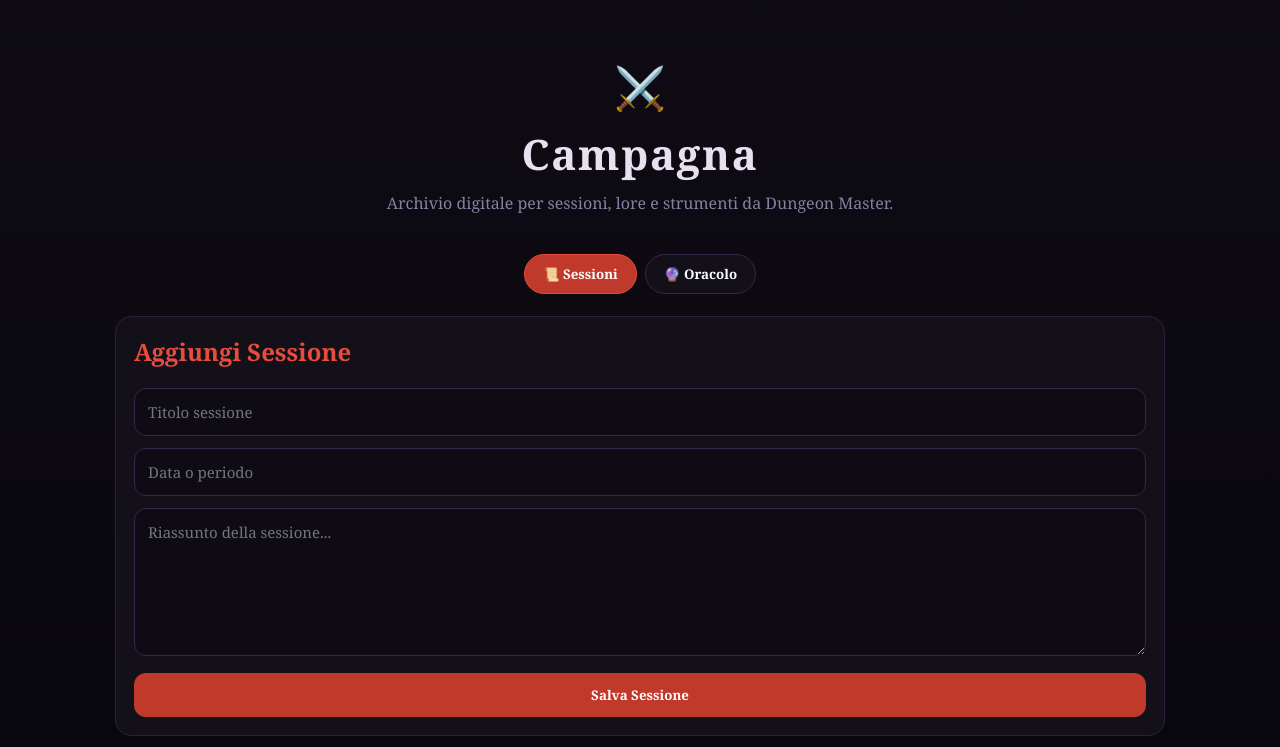
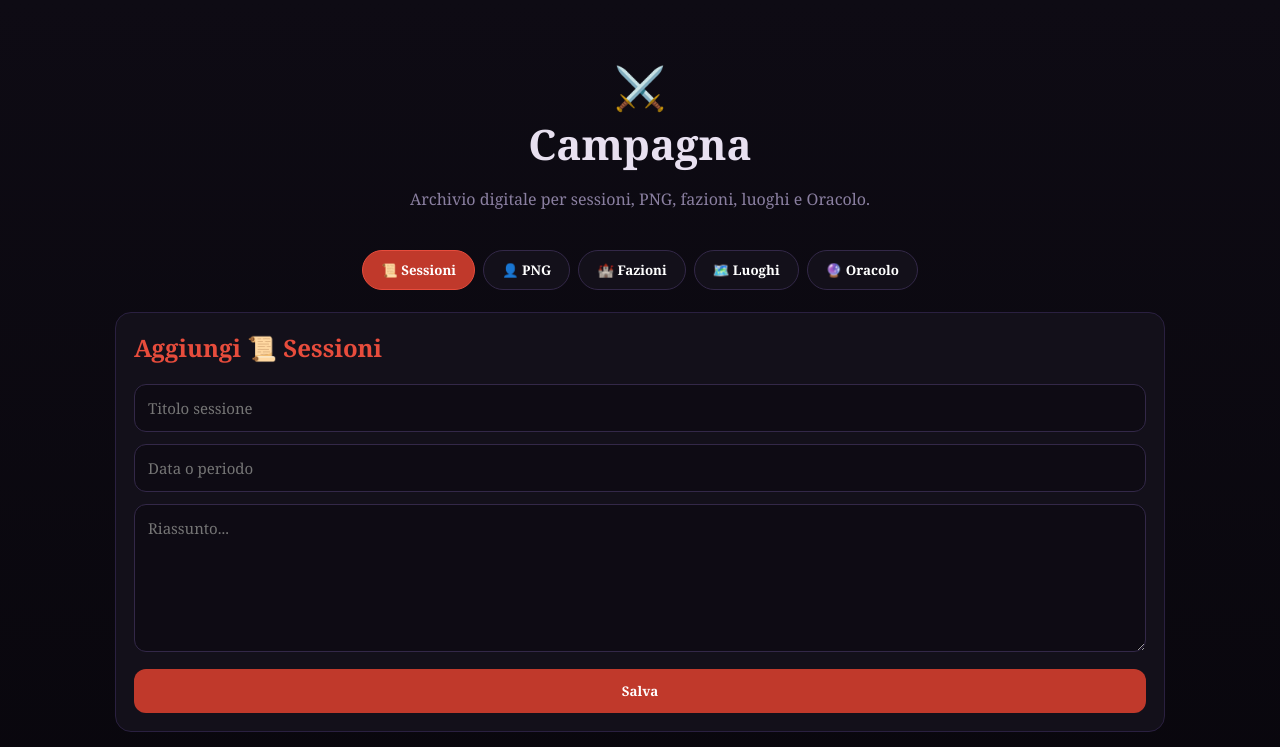
Before and after one commit to fabioconticelli-creator/Campagna, a Next.js app: page / in a window 1280 px wide. Shown: the top 747 px of the page. Built offline with nearby package versions, Linux system fonts and the light colour scheme; no server answers; the database is empty.

Commit message:
Update page.js

```diff
--- a/app/page.js
+++ b/app/page.js
@@ -3,369 +3,169 @@
 import { useEffect, useState } from 'react'
 import { supabase } from '../lib/supabase'
 
-const C = {
-  bg: '#0e0b14',
-  bg2: '#13101a',
-  bg3: '#1a1624',
-  border: '#2a2040',
-  border2: '#332848',
-  red: '#c0392b',
-  red2: '#e74c3c',
-  text: '#e8e0f0',
-  textDim: '#8a7fa0',
-  textMuted: '#4a4060',
-}
+const C={bg:'#0e0b14',bg2:'#13101a',bg3:'#1a1624',border:'#2a2040',border2:'#332848',red:'#c0392b',red2:'#e74c3c',text:'#e8e0f0',textDim:'#8a7fa0',textMuted:'#4a4060'}
 
-function Card({ children, style = {} }) {
-  return (
-    <div style={{
-      background: C.bg2,
-      border: `1px solid ${C.border}`,
-      borderRadius: 16,
-      padding: 18,
-      ...style
-    }}>
-      {children}
-    </div>
-  )
-}
+const tabs=[
+  ['sessions','📜 Sessioni'],
+  ['npcs','👤 PNG'],
+  ['factions','🏰 Fazioni'],
+  ['locations','🗺️ Luoghi'],
+  ['oracle','🔮 Oracolo']
+]
 
-function OracleBox({ sessions }) {
-  const [input, setInput] = useState('')
-  const [reply, setReply] = useState('')
-  const [loading, setLoading] = useState(false)
+function Card({children}){return <div style={{background:C.bg2,border:`1px solid ${C.border}`,borderRadius:16,padding:18}}>{children}</div>}
 
-  async function askOracle() {
-    if (!input.trim() || loading) return
+const inputStyle={width:'100%',marginBottom:12,background:C.bg,color:C.text,border:`1px solid ${C.border2}`,borderRadius:12,padding:13,outline:'none',fontSize:15}
 
-    setLoading(true)
-    setReply('')
+function OracleBox({data}){
+  const [input,setInput]=useState('')
+  const [reply,setReply]=useState('')
+  const [loading,setLoading]=useState(false)
 
-    const sessionContext = sessions.map(s =>
-      `- ${s.date || 'Data ignota'} | ${s.title}: ${s.summary || ''}`
-    ).join('\n')
+  async function ask(){
+    if(!input.trim()||loading)return
+    setLoading(true);setReply('')
 
-    const context = `
+    const ctx=`
 Sei l'Oracolo della campagna.
-Parli in italiano, con tono oscuro, solenne, fantasy e utile.
-Aiuti il Dungeon Master a sviluppare sessioni, PNG, fazioni, eventi e conseguenze.
+Rispondi in italiano, tono oscuro, solenne, fantasy e utile.
 
-SESSIONI REGISTRATE:
-${sessionContext || 'Nessuna sessione registrata.'}
+SESSIONI:
+${data.sessions.map(s=>`- ${s.date||'Data ignota'} | ${s.title}: ${s.summary||''}`).join('\n')||'Nessuna.'}
+
+PNG:
+${data.npcs.map(n=>`- ${n.name} (${n.role||'ruolo ignoto'}): ${n.attitude||''}. ${n.description||''}`).join('\n')||'Nessuno.'}
+
+FAZIONI:
+${data.factions.map(f=>`- ${f.name}: ${f.description||''}`).join('\n')||'Nessuna.'}
+
+LUOGHI:
+${data.locations.map(l=>`- ${l.name}: ${l.description||''}`).join('\n')||'Nessuno.'}
 `
 
-    try {
-      const res = await fetch('/api/oracolo', {
-        method: 'POST',
-        headers: { 'Content-Type': 'application/json' },
-        body: JSON.stringify({
-          context,
-          messages: [{ role: 'user', content: input }]
-        })
-      })
-
-      const data = await res.json()
-      setReply(data.reply || data.error || "L'Oracolo tace.")
-    } catch (e) {
-      setReply('Le nebbie del destino impediscono la risposta.')
-    }
-
+    try{
+      const res=await fetch('/api/oracolo',{method:'POST',headers:{'Content-Type':'application/json'},body:JSON.stringify({context:ctx,messages:[{role:'user',content:input}]})})
+      const out=await res.json()
+      setReply(out.reply||out.error||"L'Oracolo tace.")
+    }catch(e){setReply('Le nebbie del destino impediscono la risposta.')}
     setLoading(false)
   }
 
-  return (
-    <Card style={{ background: 'radial-gradient(circle at top, rgba(192,57,43,.18), rgba(19,16,26,.95))' }}>
-      <div style={{ textAlign: 'center', marginBottom: 16 }}>
-        <div style={{ fontSize: 36 }}>🔮</div>
-        <h2 style={{ margin: '8px 0 4px', color: C.red2 }}>Oracolo</h2>
-        <p style={{ margin: 0, color: C.textDim, fontSize: 14 }}>
-          Conosce le sessioni salvate e ti aiuta a sviluppare la campagna.
-        </p>
+  return <Card>
+    <h2 style={{color:C.red2,marginTop:0}}>🔮 Oracolo</h2>
+    <textarea value={input} onChange={e=>setInput(e.target.value)} placeholder="Interroga l'Oracolo..." rows={5} style={{...inputStyle,resize:'vertical'}}/>
+    <button onClick={ask} disabled={loading||!input.trim()} style={{width:'100%',padding:13,borderRadius:12,border:'none',background:loading?C.bg3:C.red,color:'#fff',fontWeight:700}}>
+      {loading?"L'Oracolo scruta...":"Consulta l'Oracolo"}
+    </button>
+    {reply&&<div style={{marginTop:18,padding:16,background:C.bg3,border:`1px solid ${C.border}`,borderRadius:14,whiteSpace:'pre-wrap',lineHeight:1.7,fontStyle:'italic'}}>{reply}</div>}
+  </Card>
+}
+
+export default function HomePage(){
+  const [tab,setTab]=useState('sessions')
+  const [data,setData]=useState({sessions:[],npcs:[],factions:[],locations:[]})
+  const [form,setForm]=useState({title:'',date:'',summary:'',name:'',role:'',attitude:'',description:''})
+
+  useEffect(()=>{loadAll()},[])
+
+  async function loadAll(){
+    const [sessions,npcs,factions,locations]=await Promise.all([
+      supabase.from('sessions').select('*').order('created_at',{ascending:false}),
+      supabase.from('npcs').select('*').order('created_at',{ascending:false}),
+      supabase.from('factions').select('*').order('created_at',{ascending:false}),
+      supabase.from('locations').select('*').order('created_at',{ascending:false})
+    ])
+    setData({
+      sessions:sessions.data||[],
+      npcs:npcs.data||[],
+      factions:factions.data||[],
+      locations:locations.data||[]
+    })
+  }
+
+  async function add(){
+    if(tab==='sessions'){
+      if(!form.title.trim())return
+      await supabase.from('sessions').insert([{title:form.title,date:form.date,summary:form.summary}])
+    }
+    if(tab==='npcs'){
+      if(!form.name.trim())return
+      await supabase.from('npcs').insert([{name:form.name,role:form.role,attitude:form.attitude,description:form.description}])
+    }
+    if(tab==='factions'){
+      if(!form.name.trim())return
+      await supabase.from('factions').insert([{name:form.name,description:form.description}])
+    }
+    if(tab==='locations'){
+      if(!form.name.trim())return
+      await supabase.from('locations').insert([{name:form.name,description:form.description}])
+    }
+    setForm({title:'',date:'',summary:'',name:'',role:'',attitude:'',description:''})
+    loadAll()
+  }
+
+  async function del(table,id){
+    await supabase.from(table).delete().eq('id',id)
+    loadAll()
+  }
+
+  const current=data[tab]||[]
+
+  return <main style={{minHeight:'100vh',background:`linear-gradient(180deg,${C.bg},#08060c)`,color:C.text,padding:24}}>
+    <div style={{maxWidth:1050,margin:'0 auto'}}>
+      <header style={{textAlign:'center',padding:'34px 0 24px'}}>
+        <div style={{fontSize:42}}>⚔️</div>
+        <h1 style={{fontSize:42,margin:0}}>Campagna</h1>
+        <p style={{color:C.textDim}}>Archivio digitale per sessioni, PNG, fazioni, luoghi e Oracolo.</p>
+      </header>
+
+      <div style={{display:'flex',gap:8,justifyContent:'center',marginBottom:22,flexWrap:'wrap'}}>
+        {tabs.map(([id,label])=><button key={id} onClick={()=>setTab(id)} style={{padding:'10px 18px',borderRadius:999,border:`1px solid ${tab===id?C.red2:C.border2}`,background:tab===id?C.red:C.bg2,color:'#fff',cursor:'pointer',fontWeight:700}}>{label}</button>)}
       </div>
 
-      <textarea
-        value={input}
-        onChange={e => setInput(e.target.value)}
-        placeholder="Interroga l'Oracolo..."
-        rows={4}
-        style={{
-          width: '100%',
-          background: C.bg,
-          color: C.text,
-          border: `1px solid ${C.border2}`,
-          borderRadius: 12,
-          padding: 14,
-          resize: 'vertical',
-          outline: 'none',
-          fontSize: 15
-        }}
-      />
+      {tab==='oracle'?<OracleBox data={data}/>:<>
+        <Card>
+          <h2 style={{marginTop:0,color:C.red2}}>Aggiungi {tabs.find(t=>t[0]===tab)?.[1]}</h2>
 
-      <button
-        onClick={askOracle}
-        disabled={loading || !input.trim()}
-        style={{
-          marginTop: 12,
-          width: '100%',
-          padding: '13px 18px',
-          borderRadius: 12,
-          border: 'none',
-          background: loading || !input.trim() ? C.bg3 : C.red,
-          color: '#fff',
-          fontWeight: 700,
-          cursor: loading || !input.trim() ? 'default' : 'pointer'
-        }}
-      >
-        {loading ? "L'Oracolo scruta..." : "Consulta l'Oracolo"}
-      </button>
+          {tab==='sessions'?<>
+            <input value={form.title} onChange={e=>setForm({...form,title:e.target.value})} placeholder="Titolo sessione" style={inputStyle}/>
+            <input value={form.date} onChange={e=>setForm({...form,date:e.target.value})} placeholder="Data o periodo" style={inputStyle}/>
+            <textarea value={form.summary} onChange={e=>setForm({...form,summary:e.target.value})} placeholder="Riassunto..." rows={6} style={{...inputStyle,resize:'vertical'}}/>
+          </>:<>
+            <input value={form.name} onChange={e=>setForm({...form,name:e.target.value})} placeholder="Nome" style={inputStyle}/>
+            {tab==='npcs'&&<>
+              <input value={form.role} onChange={e=>setForm({...form,role:e.target.value})} placeholder="Ruolo" style={inputStyle}/>
+              <input value={form.attitude} onChange={e=>setForm({...form,attitude:e.target.value})} placeholder="Atteggiamento: Alleato, Nemico, Neutrale..." style={inputStyle}/>
+            </>}
+            <textarea value={form.description} onChange={e=>setForm({...form,description:e.target.value})} placeholder="Descrizione..." rows={6} style={{...inputStyle,resize:'vertical'}}/>
+          </>}
 
-      {reply && (
-        <div style={{
-          marginTop: 18,
-          padding: 16,
-          background: C.bg3,
-          border: `1px solid ${C.border}`,
-          borderRadius: 14,
-          color: C.text,
-          lineHeight: 1.75,
-          whiteSpace: 'pre-wrap',
-          fontStyle: 'italic'
-        }}>
-          {reply}
-        </div>
-      )}
-    </Card>
-  )
-}
-
-export default function HomePage() {
-  const [tab, setTab] = useState('sessioni')
-  const [sessions, setSessions] = useState([])
-  const [loading, setLoading] = useState(true)
-
-  const [title, setTitle] = useState('')
-  const [date, setDate] = useState('')
-  const [summary, setSummary] = useState('')
-
-  useEffect(() => {
-    loadSessions()
-  }, [])
-
-  async function loadSessions() {
-    setLoading(true)
-
-    const { data, error } = await supabase
-      .from('sessions')
-      .select('*')
-      .order('created_at', { ascending: false })
-
-    if (!error) setSessions(data || [])
-    setLoading(false)
-  }
-
-  async function addSession() {
-    if (!title.trim()) return
-
-    const { error } = await supabase.from('sessions').insert([{
-      title,
-      date,
-      summary
-    }])
-
-    if (!error) {
-      setTitle('')
-      setDate('')
-      setSummary('')
-      loadSessions()
-    } else {
-      alert(error.message)
-    }
-  }
-
-  async function deleteSession(id) {
-    const { error } = await supabase
-      .from('sessions')
-      .delete()
-      .eq('id', id)
-
-    if (!error) loadSessions()
-  }
-
-  return (
-    <main style={{
-      minHeight: '100vh',
-      background: `linear-gradient(180deg, ${C.bg}, #08060c)`,
-      color: C.text,
-      padding: 24
-    }}>
-      <div style={{ maxWidth: 1050, margin: '0 auto' }}>
-        <header style={{ textAlign: 'center', padding: '34px 0 24px' }}>
-          <div style={{ fontSize: 42, marginBottom: 10 }}>⚔️</div>
-          <h1 style={{ fontSize: 42, margin: 0, letterSpacing: '.04em' }}>
-            Campagna
-          </h1>
-          <p style={{ color: C.textDim, marginTop: 10 }}>
-            Archivio digitale per sessioni, lore e strumenti da Dungeon Master.
-          </p>
-        </header>
-
-        <div style={{
-          display: 'flex',
-          gap: 8,
-          justifyContent: 'center',
-          marginBottom: 22,
-          flexWrap: 'wrap'
-        }}>
-          {[
-            ['sessioni', '📜 Sessioni'],
-            ['oracolo', '🔮 Oracolo']
-          ].map(([id, label]) => (
-            <button
-              key={id}
-              onClick={() => setTab(id)}
-              style={{
-                padding: '10px 18px',
-                borderRadius: 999,
-                border: `1px solid ${tab === id ? C.red2 : C.border2}`,
-                background: tab === id ? C.red : C.bg2,
-                color: '#fff',
-                cursor: 'pointer',
-                fontWeight: 700
-              }}
-            >
-              {label}
-            </button>
-          ))}
-        </div>
-
-        {tab === 'sessioni' && (
-          <section style={{ display: 'grid', gridTemplateColumns: '1fr', gap: 16 }}>
-            <Card>
-              <h2 style={{ marginTop: 0, color: C.red2 }}>Aggiungi Sessione</h2>
-
-              <input
-                value={title}
-                onChange={e => setTitle(e.target.value)}
-                placeholder="Titolo sessione"
-                style={inputStyle}
-              />
-
-              <input
-                value={date}
-                onChange={e => setDate(e.target.value)}
-                placeholder="Data o periodo"
-                style={inputStyle}
-              />
-
-              <textarea
-                value={summary}
-                onChange={e => setSummary(e.target.value)}
-                placeholder="Riassunto della sessione..."
-                rows={6}
-                style={{ ...inputStyle, resize: 'vertical' }}
-              />
-
-              <button
-                onClick={addSession}
-                style={{
-                  width: '100%',
-                  padding: 13,
-                  borderRadius: 12,
-                  border: 'none',
-                  background: C.red,
-                  color: '#fff',
-                  fontWeight: 700,
-                  cursor: 'pointer'
-                }}
-              >
-                Salva Sessione
-              </button>
+          <button onClick={add} style={{width:'100%',padding:13,borderRadius:12,border:'none',background:C.red,color:'#fff',fontWeight:700,cursor:'pointer'}}>Salva</button>
         </Card>
 
+        <div style={{height:16}}/>
+
         <Card>
-              <h2 style={{ marginTop: 0, color: C.red2 }}>Sessioni Salvate</h2>
+          <h2 style={{marginTop:0,color:C.red2}}>Archivio</h2>
+          {current.length===0&&<p style={{color:C.textDim,fontStyle:'italic'}}>Nessun elemento salvato.</p>}
 
-              {loading && <p style={{ color: C.textDim }}>Caricamento...</p>}
-
-              {!loading && sessions.length === 0 && (
-                <p style={{ color: C.textDim, fontStyle: 'italic' }}>
-                  Nessuna sessione salvata.
-                </p>
-              )}
-
-              <div style={{ display: 'grid', gap: 12 }}>
-                {sessions.map(s => (
-                  <div key={s.id} style={{
-                    background: C.bg3,
-                    border: `1px solid ${C.border2}`,
-                    borderRadius: 14,
-                    padding: 14
-                  }}>
-                    <div style={{ display: 'flex', justifyContent: 'space-between', gap: 12 }}>
+          <div style={{display:'grid',gap:12}}>
+            {current.map(item=><div key={item.id} style={{background:C.bg3,border:`1px solid ${C.border2}`,borderRadius:14,padding:14}}>
+              <div style={{display:'flex',justifyContent:'space-between',gap:12}}>
                 <div>
-                        <h3 style={{ margin: '0 0 4px', color: C.text }}>
-                          {s.title}
-                        </h3>
-                        <div style={{ fontSize: 13, color: C.red2 }}>
-                          {s.date || 'Data ignota'}
+                  <h3 style={{margin:'0 0 4px'}}>{item.title||item.name}</h3>
+                  {item.date&&<div style={{fontSize:13,color:C.red2}}>{item.date}</div>}
+                  {item.role&&<div style={{fontSize:13,color:C.red2}}>{item.role} · {item.attitude}</div>}
                 </div>
+                <button onClick={()=>del(tab,item.id)} style={{background:'transparent',border:`1px solid ${C.border2}`,color:C.textDim,borderRadius:8,cursor:'pointer',padding:'6px 10px'}}>🗑️</button>
               </div>
-
-                      <button
-                        onClick={() => deleteSession(s.id)}
-                        style={{
-                          background: 'transparent',
-                          border: `1px solid ${C.border2}`,
-                          color: C.textDim,
-                          borderRadius: 8,
-                          cursor: 'pointer',
-                          padding: '6px 10px'
-                        }}
-                      >
-                        🗑️
-                      </button>
-                    </div>
-
-                    {s.summary && (
-                      <p style={{
-                        color: C.textDim,
-                        lineHeight: 1.7,
-                        whiteSpace: 'pre-wrap',
-                        marginBottom: 0
-                      }}>
-                        {s.summary}
-                      </p>
-                    )}
-                  </div>
-                ))}
+              {(item.summary||item.description)&&<p style={{color:C.textDim,lineHeight:1.7,whiteSpace:'pre-wrap',marginBottom:0}}>{item.summary||item.description}</p>}
+            </div>)}
           </div>
         </Card>
-          </section>
-        )}
+      </>}
 
-        {tab === 'oracolo' && <OracleBox sessions={sessions} />}
-
-        <footer style={{
-          textAlign: 'center',
-          color: C.textMuted,
-          fontSize: 12,
-          padding: '32px 0 8px'
-        }}>
-          Creato per non perdere la lore nel Vuoto.
-        </footer>
+      <footer style={{textAlign:'center',color:C.textMuted,fontSize:12,padding:'32px 0 8px'}}>Creato per non perdere la lore nel Vuoto.</footer>
     </div>
   </main>
-  )
 }
-
-const inputStyle = {
-  width: '100%',
-  marginBottom: 12,
-  background: C.bg,
-  color: C.text,
-  border: `1px solid ${C.border2}`,
-  borderRadius: 12,
-  padding: 13,
-  outline: 'none',
-  fontSize: 15
-}
```
Lines whose indentation alone changed are shown as unchanged.
